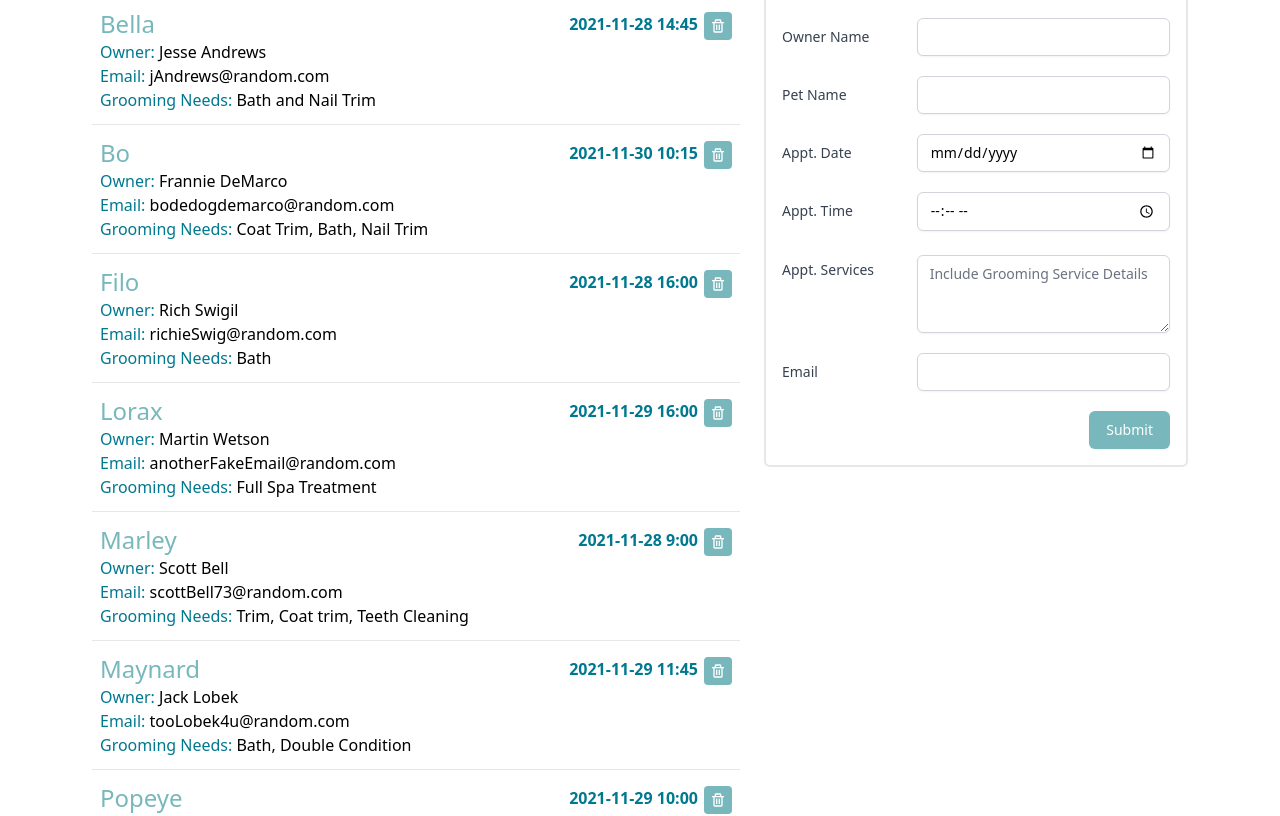
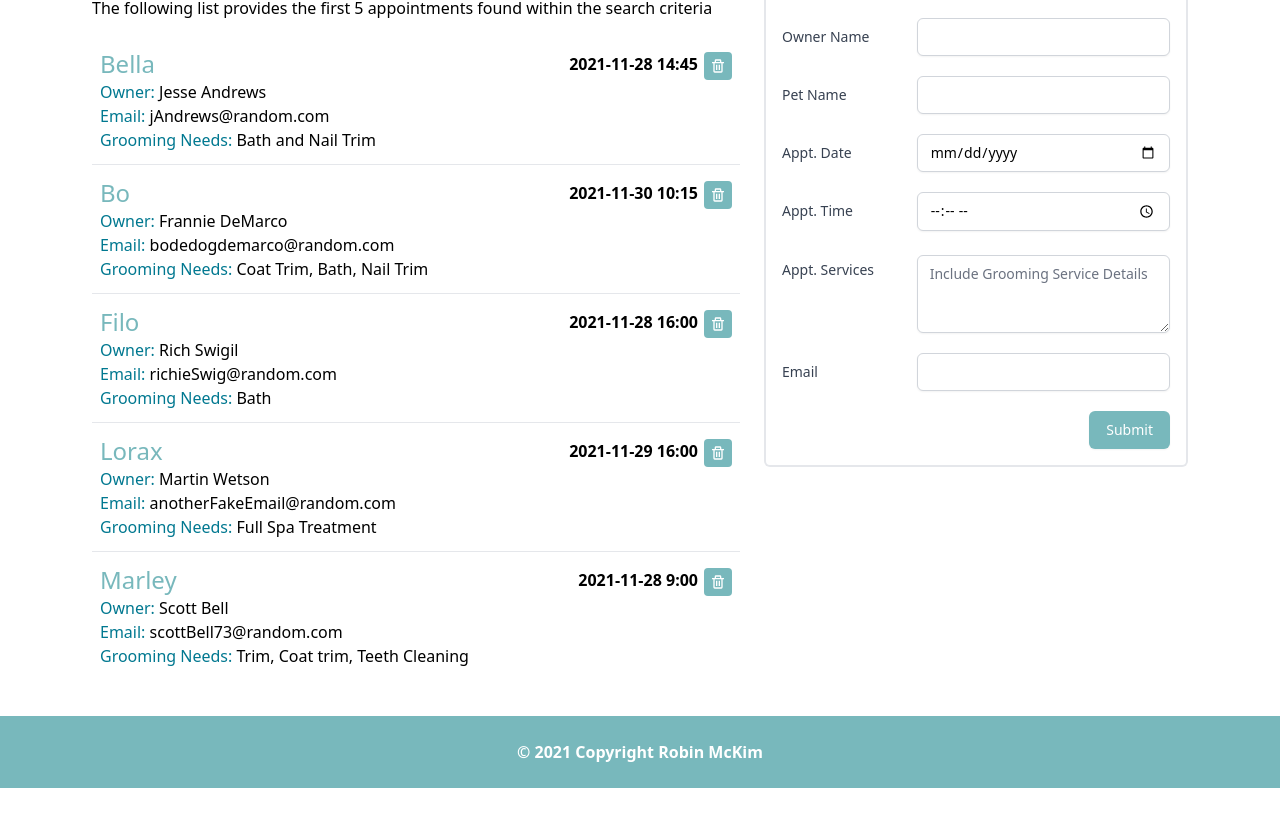
Before and after one commit to mckim-dev/groomer-react, a React (Create React App) app: page / in a window 1280 px wide. Shown: the part 714-1530 px from the top of the page. After the commit the page ends 1502 px from the top, so only its background shows below. Built offline with nearby package versions, Linux system fonts and the light colour scheme.

Commit message:
Adjustments/footer

```diff
--- a/public/index.html
+++ b/public/index.html
@@ -35,7 +35,7 @@
               >Home</a
             >
             <a
-              href="#"
+              href="https://www.linkedin.com/in/robin-mckim-dev/"
               class="px-2 text-white font-semibold hover:text-[#007890] transition duration-300"
               >Contact</a
             >
@@ -70,9 +70,9 @@
             </li>
             <li>
               <a
-                href="#"
+                href="https://www.linkedin.com/in/robin-mckim-dev/"
                 class="block text-sm px-2 py-4 text-white hover:bg-[#007890] hover:bg-opacity-40 transition duration-300"
-                >Contact Us</a
+                >Contact</a
               >
             </li>
           </ul>
@@ -97,5 +97,11 @@
       </p>
     </div>
     <div id="root"></div>
+    <footer>
+      <div class="text-center text-white font-semibold mt-9 p-6 bg-[#78b8bc]">
+        © 2021 Copyright
+        <a href="https://github/student-mckim/">Robin McKim</a>
+      </div>
+    </footer>
   </body>
 </html>
--- a/src/App.js
+++ b/src/App.js
@@ -8,6 +8,7 @@ import AppointmentInfo from "./components/AppointmentInfo";
 function App() {
 
   let [appointmentList, setAppointmentList] = useState([]);
+  let [listLength, setListLength] = useState([]);
   let [query, setQuery] = useState("");
   let [sortBy, setSortBy] = useState("petName");
   let [orderBy, setOrderBy] = useState("asc");
@@ -53,8 +54,9 @@ function App() {
             sortBy={sortBy}
             onSortByChange={mySort => setSortBy(mySort)}
           />
+          <p>The following list provides the first 5 appointments found within the search criteria</p>
           <ul className="divide-y divide-gray-200">
-            {filteredAppts
+            {filteredAppts.slice(0, 5)
               .map(appointment => (
                 <AppointmentInfo key={appointment.id}
                   appointment={appointment}
--- a/src/components/AppointmentInfo.js
+++ b/src/components/AppointmentInfo.js
@@ -6,14 +6,14 @@ const AppointmentInfo = ({ appointment, onDeleteAppt }) => {
       <div className="flex-grow">
         <div className="flex items-center">
           <span className="flex-none font-medium text-2xl text-[#78b8bc]">{appointment.petName}</span>
-          <span className="flex-grow text-right font-bold text-[#007890]">{appointment.aptDate}</span>
+          <span className="flex-grow text-right font-bold text-">{appointment.aptDate}</span>
         </div>
         <div><b className="flex-none font-medium text-md text-[#007890]">Owner: </b>{appointment.ownerName}</div>
         <div><b className="flex-none font-medium text-md text-[#007890]">Email: </b>{appointment.email}</div>
         <div><b className="flex-none font-medium text-md text-[#007890] leading-tight">Grooming Needs:</b> {appointment.aptServices}</div>
       </div>
       <button onClick={() => onDeleteAppt(appointment.id)} type="button"
-        className="p-1.5 ml-1.5 mt-1 rounded text-white bg-[#78b8bc] hover:bg-red-700 focus:outline-none focus:ring-2 focus:ring-offset-2 focus:ring-blue-500">
+        className="p-1.5 ml-1.5 mt-1 rounded text-white bg-[#78b8bc] hover:bg-red-700 focus:outline-none focus:ring-2 focus:ring-offset-2 focus:ring-[#007890]">
         <BiTrash /></button>
     </li>
   )
```
